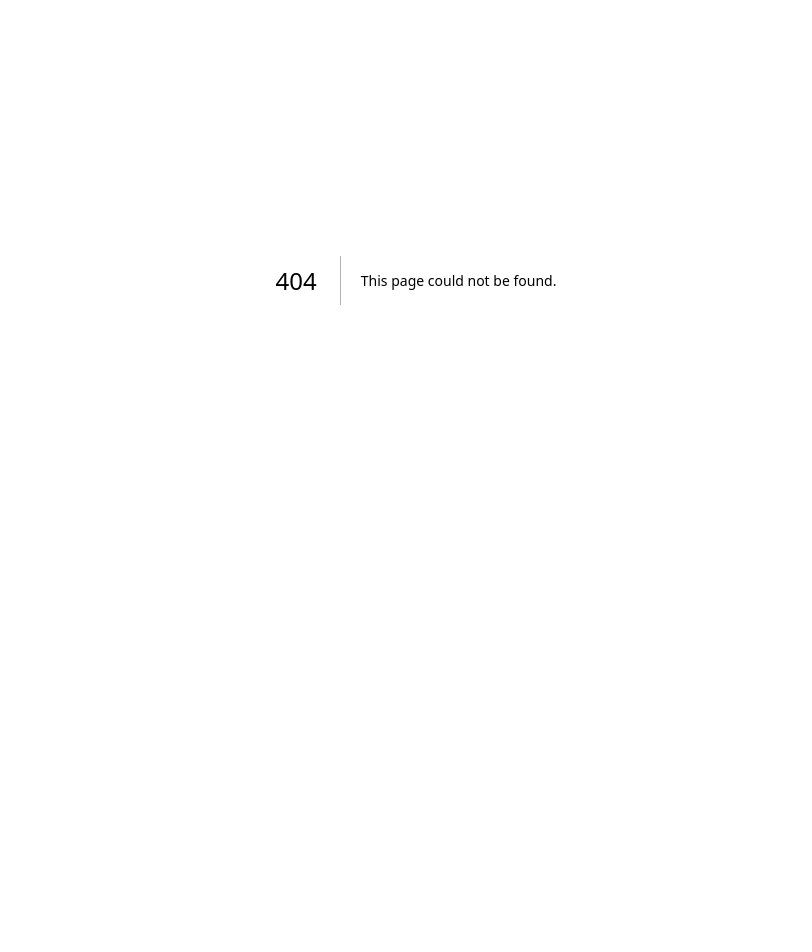
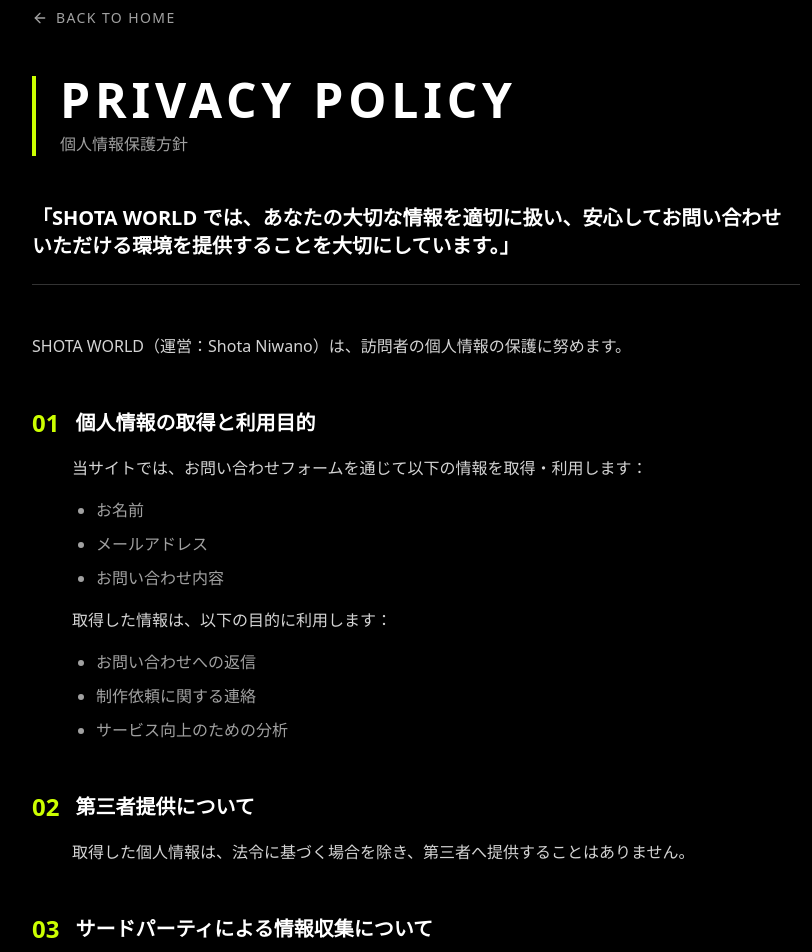
Before and after one commit to waniwanipanich463/shota-world, a Next.js app: page /privacy in a window 1280 px wide. Before the commit this address had no page. Shown: the part 120-1072 px from the top of the page, without its empty margins (224-1036 px from the left). Before the commit the page ends 800 px from the top, so only its background shows below. Built offline with nearby package versions, Linux system fonts and the light colour scheme.

Commit message:
feat: add privacy policy page

```diff
--- /dev/null
+++ b/src/app/privacy/page.tsx
@@ -0,0 +1,122 @@
+import Link from "next/link";
+import { ArrowLeft } from "lucide-react";
+
+export const metadata = {
+    title: "Privacy Policy | SHOTA WORLD",
+    description: "SHOTA WORLD（運営：Shota Niwano）の個人情報保護方針",
+};
+
+export default function PrivacyPolicy() {
+    return (
+        <main className="min-h-screen bg-black text-white pt-32 pb-20 px-4 md:px-8">
+            <div className="max-w-3xl mx-auto">
+                <Link
+                    href="/"
+                    className="inline-flex items-center gap-2 text-neutral-400 hover:text-[var(--neon-lime)] transition-colors mb-12 font-sans tracking-widest text-sm"
+                >
+                    <ArrowLeft size={16} />
+                    BACK TO HOME
+                </Link>
+
+                <h1 className="text-3xl md:text-5xl font-display font-bold mb-12 tracking-widest border-l-4 border-[var(--neon-lime)] pl-6">
+                    PRIVACY POLICY
+                    <span className="block text-sm md:text-base font-sans font-normal text-neutral-400 mt-2 tracking-normal">
+                        個人情報保護方針
+                    </span>
+                </h1>
+
+                <div className="space-y-12 font-sans leading-relaxed text-neutral-300">
+                    <p className="text-lg md:text-xl font-bold text-white border-b border-white/20 pb-6">
+                        「SHOTA WORLD では、あなたの大切な情報を適切に扱い、安心してお問い合わせいただける環境を提供することを大切にしています。」
+                    </p>
+
+                    <p>
+                        SHOTA WORLD（運営：Shota Niwano）は、訪問者の個人情報の保護に努めます。
+                    </p>
+
+                    <section className="space-y-4">
+                        <h2 className="text-xl font-bold text-white flex items-center gap-4">
+                            <span className="text-[var(--neon-lime)] font-display text-2xl">01</span>
+                            個人情報の取得と利用目的
+                        </h2>
+                        <div className="pl-10 space-y-4">
+                            <p>当サイトでは、お問い合わせフォームを通じて以下の情報を取得・利用します：</p>
+                            <ul className="list-disc pl-6 space-y-2 text-neutral-400">
+                                <li>お名前</li>
+                                <li>メールアドレス</li>
+                                <li>お問い合わせ内容</li>
+                            </ul>
+                            <p>取得した情報は、以下の目的に利用します：</p>
+                            <ul className="list-disc pl-6 space-y-2 text-neutral-400">
+                                <li>お問い合わせへの返信</li>
+                                <li>制作依頼に関する連絡</li>
+                                <li>サービス向上のための分析</li>
+                            </ul>
+                        </div>
+                    </section>
+
+                    <section className="space-y-4">
+                        <h2 className="text-xl font-bold text-white flex items-center gap-4">
+                            <span className="text-[var(--neon-lime)] font-display text-2xl">02</span>
+                            第三者提供について
+                        </h2>
+                        <p className="pl-10">
+                            取得した個人情報は、法令に基づく場合を除き、第三者へ提供することはありません。
+                        </p>
+                    </section>
+
+                    <section className="space-y-4">
+                        <h2 className="text-xl font-bold text-white flex items-center gap-4">
+                            <span className="text-[var(--neon-lime)] font-display text-2xl">03</span>
+                            サードパーティによる情報収集について
+                        </h2>
+                        <div className="pl-10 space-y-4">
+                            <p>
+                                当サイトは、ホスティングサービスやアクセス解析ツール等を利用する場合があります。<br />
+                                これらのツールにより自動的に収集される情報（例：IPアドレス、閲覧履歴など）は、匿名形式で収集され、個人を特定するものではありません。
+                            </p>
+                            <p className="text-sm text-neutral-500 bg-neutral-900/50 p-4 rounded border border-white/5">
+                                ※ 現在、ユーザー体験の向上のためにアクセス解析ツール等を利用する場合は、適切な匿名化のもとデータを収集しています。
+                            </p>
+                        </div>
+                    </section>
+
+                    <section className="space-y-4">
+                        <h2 className="text-xl font-bold text-white flex items-center gap-4">
+                            <span className="text-[var(--neon-lime)] font-display text-2xl">04</span>
+                            Cookieについて
+                        </h2>
+                        <p className="pl-10">
+                            当サイトではCookieを使用する場合がありますが、個人を特定する情報を収集するものではありません。<br />
+                            ブラウザの設定によりCookieを無効にすることができます。
+                        </p>
+                    </section>
+
+                    <section className="space-y-4">
+                        <h2 className="text-xl font-bold text-white flex items-center gap-4">
+                            <span className="text-[var(--neon-lime)] font-display text-2xl">05</span>
+                            免責事項
+                        </h2>
+                        <p className="pl-10">
+                            当サイトに掲載する情報の正確性には細心の注意を払っていますが、内容の完全性や安全性を保証するものではありません。
+                        </p>
+                    </section>
+
+                    <section className="space-y-4">
+                        <h2 className="text-xl font-bold text-white flex items-center gap-4">
+                            <span className="text-[var(--neon-lime)] font-display text-2xl">06</span>
+                            お問い合わせ窓口
+                        </h2>
+                        <p className="pl-10">
+                            個人情報に関するお問い合わせは、
+                            <Link href="/#contact" className="text-[var(--neon-lime)] hover:text-white transition-colors underline underline-offset-4 mx-1">
+                                Contactページ
+                            </Link>
+                            よりお願いいたします。
+                        </p>
+                    </section>
+                </div>
+            </div>
+        </main>
+    );
+}
--- a/src/components/Footer.tsx
+++ b/src/components/Footer.tsx
@@ -1,10 +1,12 @@
+import Link from "next/link";
+
 export default function Footer() {
     return (
         <footer className="w-full py-8 bg-black text-neutral-500 text-xs md:text-sm font-sans text-center border-t border-neutral-900">
             <div className="flex flex-col items-center gap-4">
                 <p>© 2026 SHOTA NIWANO. ALL RIGHTS RESERVED.</p>
                 <div className="flex gap-4">
-                    <span className="hover:text-white cursor-pointer transition-colors">PRIVACY POLICY</span>
+                    <Link href="/privacy" className="hover:text-white cursor-pointer transition-colors">PRIVACY POLICY</Link>
                 </div>
             </div>
         </footer>
```
Also changed, not shown: 1 other file (tests, documents, lock files or other folders).
